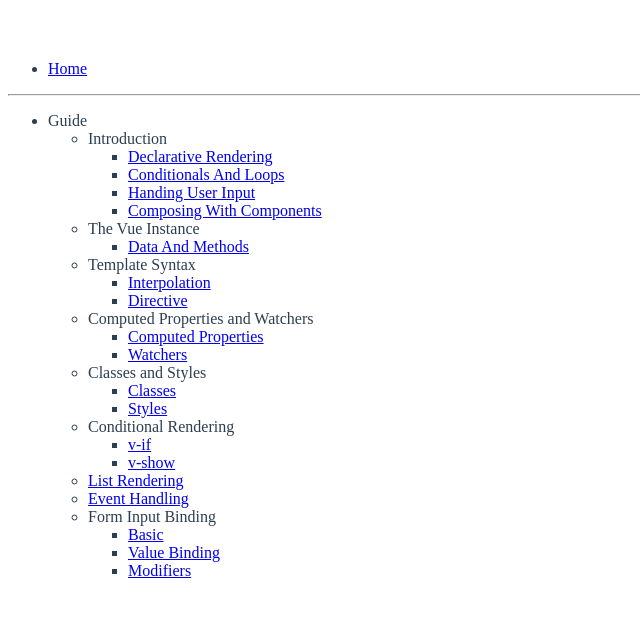
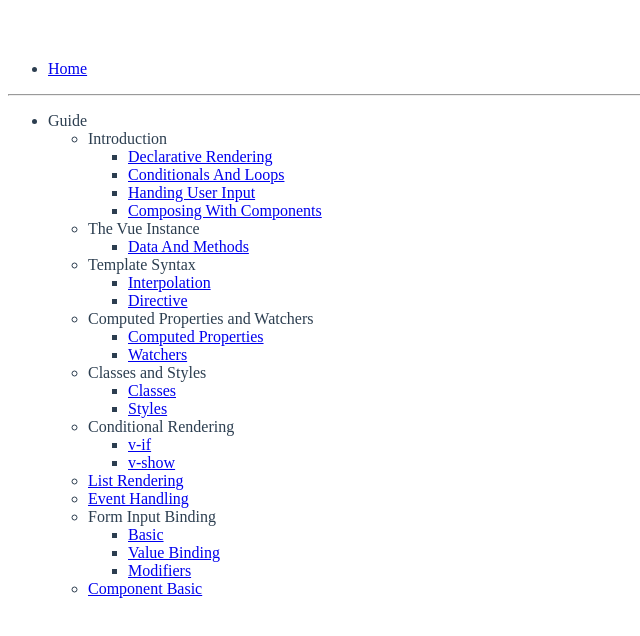
Before and after one commit to luotaoyeah/learning-vue, a Vue app: page /guide/component-basic in a window 1280 px wide. Shown: the top 636 px of the page, without its empty margins (0-640 px from the left). Built offline with nearby package versions, Linux system fonts and the light colour scheme.

Commit message:
component basic

```diff
--- a/src/components/home.vue
+++ b/src/components/home.vue
@@ -87,6 +87,11 @@
             </ul>
           </li>
         </ul>
+        <ul>
+          <li>
+            <router-link :to="{name: 'guide-component-basic'}">Component Basic</router-link>
+          </li>
+        </ul>
       </li>
     </ul>
   </div>
--- /dev/null
+++ b/src/doc/guide/component-basic/component-base-example.vue
@@ -0,0 +1,14 @@
+<template>
+  <div style="padding: 10px;">
+    <h1>1. Base Example</h1>
+  </div>
+</template>
+<script>
+export default {
+  data() {
+    return {};
+  }
+};
+</script>
+<style scoped>
+</style>
--- /dev/null
+++ b/src/doc/guide/component-basic/index.vue
@@ -0,0 +1,21 @@
+<template>
+  <div
+    style="padding: 10px;"
+  >
+    <ComponentBaseExample></ComponentBaseExample>
+  </div>
+</template>
+<script>
+import ComponentBaseExample from "./component-base-example";
+
+export default {
+  data() {
+    return {};
+  },
+  components: {
+    ComponentBaseExample
+  }
+};
+</script>
+<style scoped>
+</style>
--- a/src/router/index.js
+++ b/src/router/index.js
@@ -145,6 +145,13 @@ export default new Router({
       component(resolve) {
         require(["../doc/guide/form-input-binding/modifier/index"], resolve);
       }
+    },
+    {
+      path: "/guide/component-basic",
+      name: "guide-component-basic",
+      component(resolve) {
+        require(["../doc/guide/component-basic/index"], resolve);
+      }
     }
   ]
 });
```
